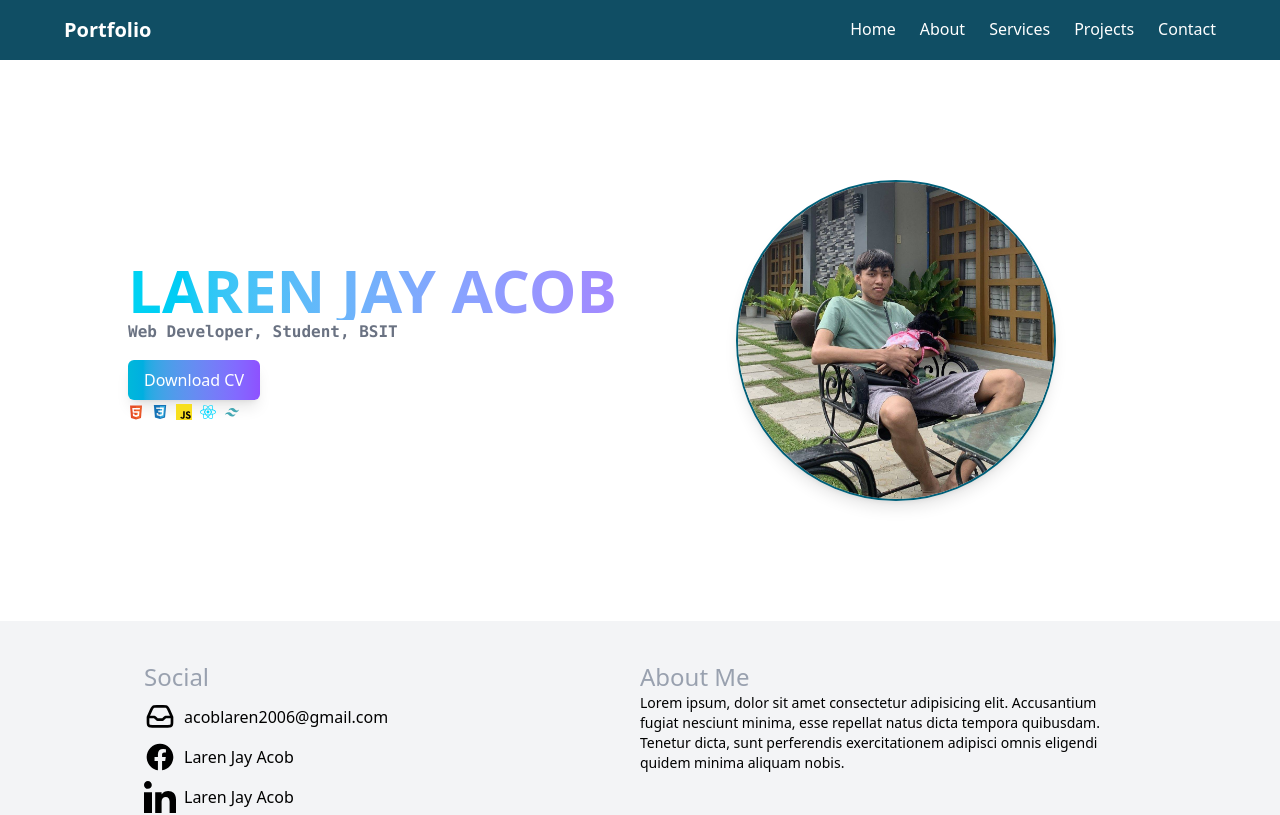
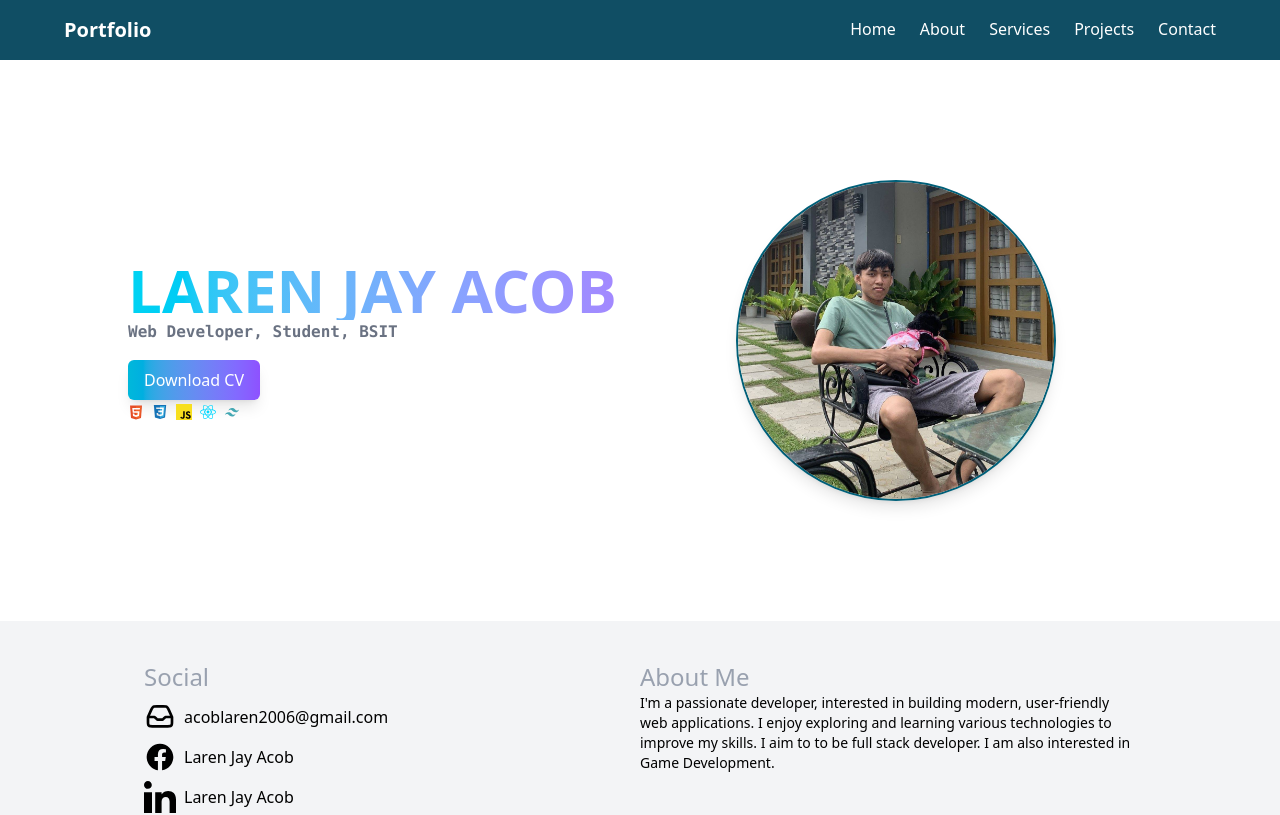
Before and after one commit to ZieksQ/Portfolio-v1, a React (Vite) app: page / in a window 1280 px wide. Shown: the top 815 px of the page. Built offline with nearby package versions, Linux system fonts and the light colour scheme.

Commit message:
added new about me message

```diff
--- a/src/section/About.jsx
+++ b/src/section/About.jsx
@@ -7,10 +7,7 @@ const About = () => {
         <div className={`md:flex-1 order-1`}>
           <h3 className={`text-2xl text-gray-400 font-medium`}>About Me</h3>
           <p className={`text-sm`}>
-            Lorem ipsum, dolor sit amet consectetur adipisicing elit.
-            Accusantium fugiat nesciunt minima, esse repellat natus dicta
-            tempora quibusdam. Tenetur dicta, sunt perferendis exercitationem
-            adipisci omnis eligendi quidem minima aliquam nobis.
+            I'm a passionate developer, interested in building modern, user-friendly web applications. I enjoy exploring and learning various technologies to improve my skills. I aim to to be full stack developer. I am also interested in Game Development.
           </p>
         </div>
 
```
